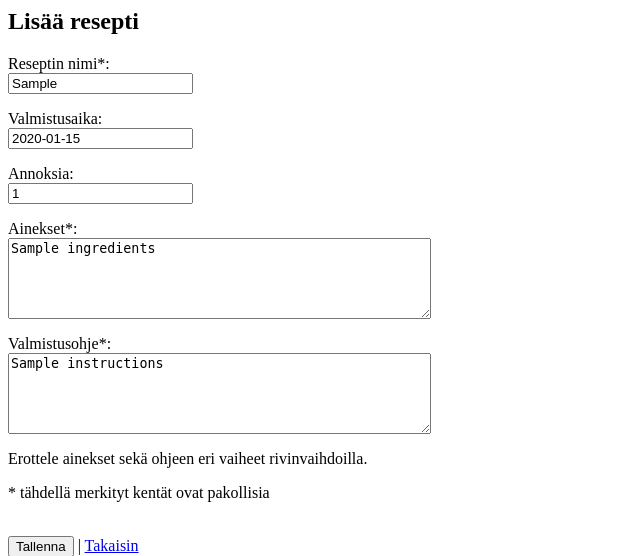
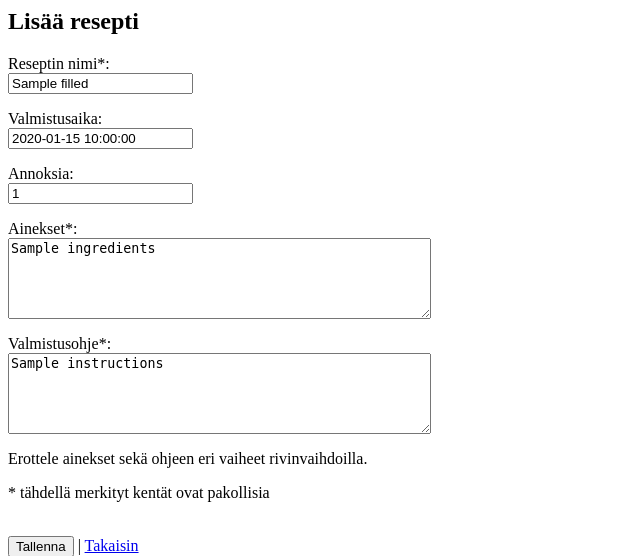
Before and after one commit to kemiliak/recipe-app, a Flask app: template templates/create.html in a window 1280 px wide. Shown: the top 556 px of the page, without its empty margins (0-640 px from the left). Run offline with Flask 3, Linux system fonts and the light colour scheme; the template is opened without the code that fills it: most values are stand-ins (such as "Sample title", 1, 10 or a date in 2020).

Commit message:
feat: save filled recipe fields

```diff
--- a/app.py
+++ b/app.py
@@ -106,7 +106,7 @@ def new_recipe():
     """
     require_login()
     if request.method == "GET":
-        return render_template("create.html")
+        return render_template("create.html", filled={})
     if request.method == "POST":
         title = request.form["title"]
         instructions = request.form["instructions"]
@@ -115,15 +115,18 @@ def new_recipe():
         serving_size = request.form["serving_size"]
         user_id = session["user_id"]
 
+        filled = {"title":title, "instructions":instructions, "ingredients":ingredients, \
+                  "cooking_time":cooking_time, "serving_size":serving_size}
+
         if not title or not ingredients or not instructions:
             flash("Virhe: reseptin nimi, ainekset tai ohje puuttuu")
-            return render_template("create.html")
+            return render_template("create.html", filled=filled)
         if len(title) > 35 or len(cooking_time) > 20 or len(serving_size) > 20:
             flash("Virhe: nimi, aika tai annoskoko sisältää liikaa merkkejä")
-            return render_template("create.html")
+            return render_template("create.html", filled=filled)
         if len(ingredients) > 5000 or len(instructions) > 5000:
             flash("Virhe: ainekset tai ohjeet sisältää liikaa merkkejä")
-            return render_template("create.html")
+            return render_template("create.html", filled=filled)
 
     recipe_id = recipes.add_recipe(title, instructions, ingredients, cooking_time, serving_size, user_id)
     return redirect("/recipe/" + str(recipe_id))
@@ -155,9 +158,10 @@ def edit_recipe(recipe_id):
     require_login()
     recipe = recipes.get_recipe(recipe_id)
     if request.method == "GET":
-        return render_template("create.html", title=recipe[1], instructions=recipe[2], \
-                                ingredients=recipe[3], cooking_time=recipe[4], serving_size=recipe[5], \
-                                created_at=recipe[6], creator=recipe[8], recipe_id=recipe_id)
+        filled = {"title":recipe[1], "instructions":recipe[2], "ingredients":recipe[3], \
+                  "cooking_time":recipe[4], "serving_size":recipe[5]}
+        return render_template("create.html", filled=filled)
+
     if request.method == "POST":
         title = request.form["title"]
         instructions = request.form["instructions"]
@@ -166,22 +170,18 @@ def edit_recipe(recipe_id):
         serving_size = request.form["serving_size"]
         user_id = session["user_id"]
 
-        # temporal solution for "handling" missing values etc.
+        filled = {"title":title, "instructions":instructions, "ingredients":ingredients, \
+                  "cooking_time":cooking_time, "serving_size":serving_size}
+
         if not title or not ingredients or not instructions:
             flash("Virhe: reseptin nimi, ainekset tai ohje puuttuu")
-            return render_template("create.html", title=recipe[1], instructions=recipe[2], \
-                                ingredients=recipe[3], cooking_time=recipe[4], serving_size=recipe[5], \
-                                created_at=recipe[6], creator=recipe[8], recipe_id=recipe_id)
+            return render_template("create.html", filled=filled)
         if len(title) > 35 or len(cooking_time) > 20 or len(serving_size) > 20:
             flash("Virhe: nimi, aika tai annoskoko sisältää liikaa merkkejä")
-            return render_template("create.html", title=recipe[1], instructions=recipe[2], \
-                                ingredients=recipe[3], cooking_time=recipe[4], serving_size=recipe[5], \
-                                created_at=recipe[6], creator=recipe[8], recipe_id=recipe_id)
+            return render_template("create.html", filled=filled)
         if len(ingredients) > 5000 or len(instructions) > 5000:
             flash("Virhe: ainekset tai ohjeet sisältää liikaa merkkejä")
-            return render_template("create.html", title=recipe[1], instructions=recipe[2], \
-                                ingredients=recipe[3], cooking_time=recipe[4], serving_size=recipe[5], \
-                                created_at=recipe[6], creator=recipe[8], recipe_id=recipe_id)
+            return render_template("create.html", filled=filled)
 
         recipes.update_recipe(recipe["recipe_id"], title, instructions, ingredients, cooking_time, serving_size, user_id)
         return redirect("/recipe/" + str(recipe["recipe_id"]))
--- a/templates/create.html
+++ b/templates/create.html
@@ -9,16 +9,16 @@
 
 <form action="/create/{{recipe_id}}" method="POST">
     <p>Reseptin nimi*:<br>
-    <input type="text" name="title" value={{title}}></p>
+    <input type="text" name="title" value="{{filled.title}}" maxlength="35" ></p>
     <p>Valmistusaika:<br>
-    <input type="text" name="cooking_time" value={{cooking_time}}></p>
+    <input type="text" name="cooking_time" value="{{filled.cooking_time}}"></p>
     <p>Annoksia:<br>
-    <input type="text" name="serving_size" value={{serving_size}}></p>
+    <input type="text" name="serving_size" value="{{filled.serving_size}}"></p>
     <p>Ainekset*:<br>
-    <textarea id="inputField" name="ingredients" rows="5" cols="50">{{ingredients}}</textarea>
+    <textarea id="inputField" name="ingredients" rows="5" cols="50">{{filled.ingredients}}</textarea>
     <br>
     <p>Valmistusohje*:<br>
-    <textarea id="inputField" name="instructions" rows="5" cols="50">{{instructions}}</textarea>
+    <textarea id="inputField" name="instructions" rows="5" cols="50">{{filled.instructions}}</textarea>
     <br>
     <p>Erottele ainekset sekä ohjeen eri vaiheet rivinvaihdoilla.<br></p>
     <p>* tähdellä merkityt kentät ovat pakollisia<br></p>
```
